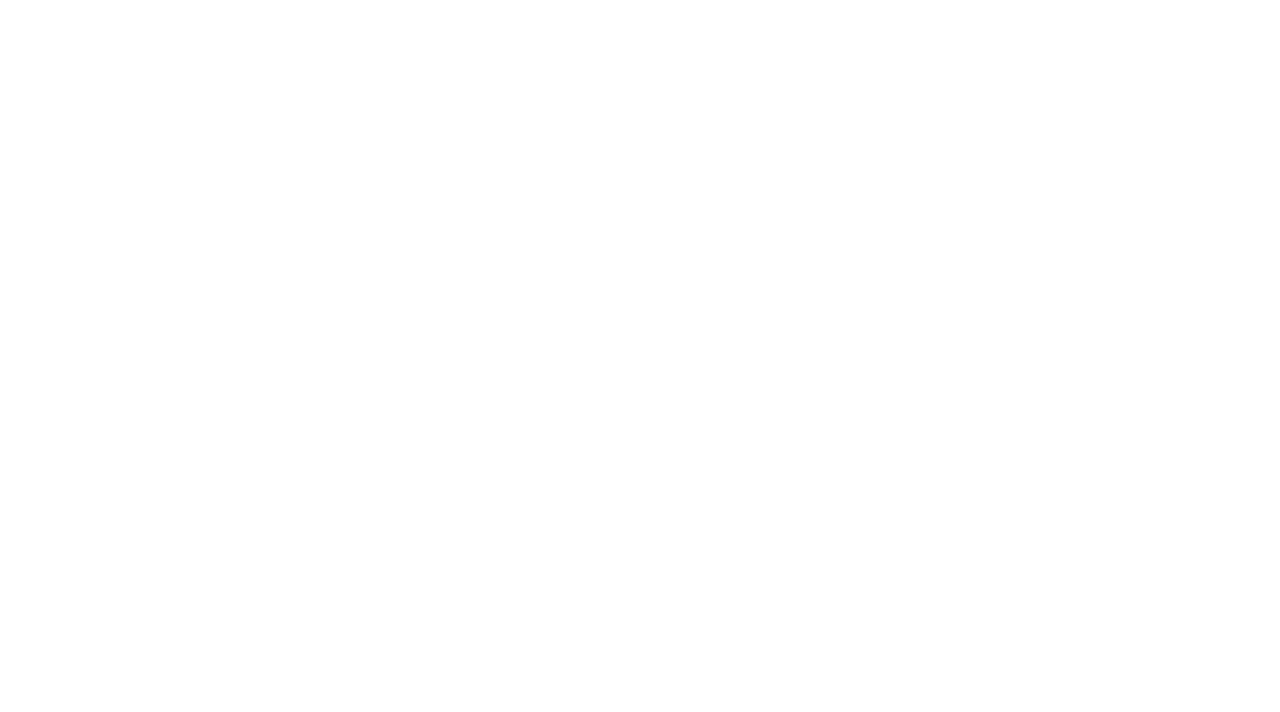
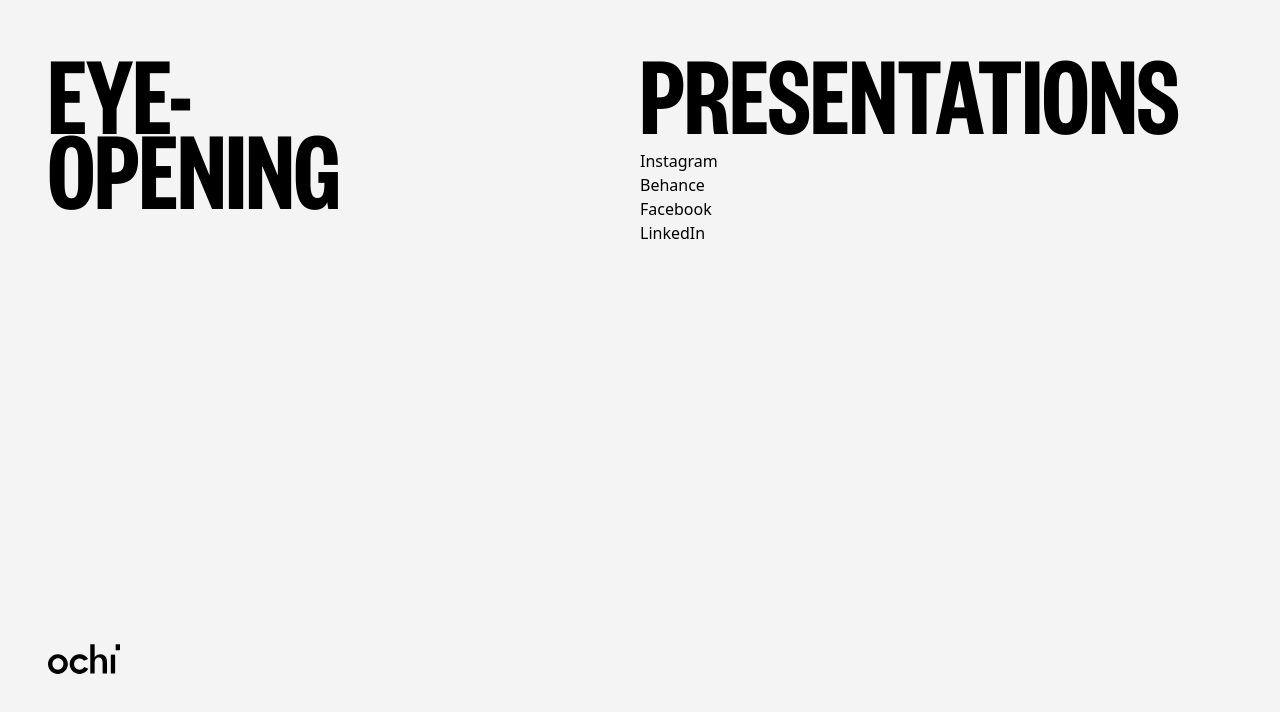
Before and after one commit to its-lakshya/OchiClone, a React (Vite) app: page / in a window 1280 px wide. Shown: the part 4503-5215 px from the top of the page. Before the commit the page ends 4457 px from the top, so only its background shows below. Built offline with nearby package versions, Linux system fonts and the light colour scheme.

Commit message:
feat: add footer and locomotive scroll

```diff
--- a/package.json
+++ b/package.json
@@ -10,6 +10,7 @@
     "preview": "vite preview"
   },
   "dependencies": {
+    "locomotive-scroll": "^5.0.0-beta.13",
     "react": "^18.3.1",
     "react-dom": "^18.3.1",
     "react-icons": "^5.2.1"
--- a/src/App.jsx
+++ b/src/App.jsx
@@ -3,11 +3,17 @@
 import Cards from './components/Cards'
 import Eyes from './components/Eyes'
 import Featured from './components/Featured'
+import Footer from './components/Footer'
 import LandingPage from './components/LandingPage'
 import Marquee from './components/Marquee'
 import Navbar from './components/Navbar'
+import LocomotiveScroll from "locomotive-scroll"
+
 
 function App() {
+
+  const locomotiveScroll = new LocomotiveScroll ();
+  console.log(locomotiveScroll)
 
   return (
     <div className='w-full min-h-screen bg-[#F1F1F1'>
@@ -18,6 +24,7 @@
       <Eyes/>
       <Featured/>
       <Cards/>
+      <Footer/>
     </div>
   )
 }
--- a/src/components/Featured.jsx
+++ b/src/components/Featured.jsx
@@ -1,6 +1,6 @@
 const Featured = () => {
   return (
-    <div className='w-full py-24'>
+    <div className='w-full py-24 bg-zinc-100'>
       <div className='w-full px-12 border-b-[1px] border-zinc-400 pb-8'>
         <h1 className='text-[3.7vw] font-neue-montreal tracking-tight'>Featured projects</h1>
       </div>
--- /dev/null
+++ b/src/components/Footer.jsx
@@ -0,0 +1,30 @@
+const Footer = () => {
+  return (
+    <div className='w-full flex h-screen bg-zinc-100 px-12 py-20'>
+      <div className='w-1/2 flex flex-col justify-between h-full font-founders-grotesk'>
+        <div className='heading'>
+          <h1 className='text-[9vw] uppercase leading-none -mb-10'>Eye-</h1>
+          <h1 className='text-[9vw] uppercase leading-none -mb-10'>Opening</h1>
+        </div>
+        <svg width="72" height="30" viewBox="0 0 72 30" fill="none" xmlns="http://www.w3.org/2000/svg">
+						<path d="M9.8393 10.2032C4.22951 10.3257 -0.0459221 14.7356 0.000372391 20.2752C0.0412204 25.3548 4.57808 30.3608 10.6862 29.9226C15.5145 29.5768 19.9015 25.4119 19.8525 20.0057C19.8035 14.5995 15.1904 10.0916 9.8393 10.2032ZM9.89649 25.7005C6.87101 25.7005 4.39834 23.1144 4.40924 19.9839C4.39525 19.2507 4.52792 18.522 4.79947 17.8407C5.07102 17.1594 5.47597 16.5392 5.99056 16.0164C6.50515 15.4937 7.11902 15.0789 7.79613 14.7966C8.47324 14.5142 9.19995 14.3698 9.93362 14.372C10.6673 14.3742 11.3931 14.5228 12.0686 14.8092C12.744 15.0956 13.3554 15.514 13.8668 16.0398C14.3783 16.5656 14.7796 17.1882 15.0471 17.8711C15.3146 18.554 15.4429 19.2834 15.4246 20.0166C15.4409 23.1008 12.9111 25.7059 9.88832 25.7005H9.89649Z" fill="currentColor"></path>
+						<path d="M62.8086 29.4855H67.1222V10.6372H62.8086V29.4855Z" fill="currentColor"></path>
+						<path d="M67.6816 0.172852V6.13439H71.5322C71.6738 6.13439 71.8046 6.13439 72.0006 6.11534V0.172852H67.6816Z" fill="currentColor"></path>
+						<path d="M31.5648 25.7016C28.5393 25.7016 26.0667 23.1156 26.0776 19.9851C26.0936 18.5291 26.6764 17.1366 27.7023 16.1029C28.7282 15.0692 30.1166 14.4757 31.573 14.4482C32.4198 14.4541 33.2537 14.6557 34.0095 15.0373C34.7654 15.4188 35.4227 15.97 35.9301 16.6477L40.0667 15.0144C38.2884 12.0853 35.0669 10.1145 31.4995 10.1989C25.8897 10.3214 21.6142 14.7313 21.6605 20.2709C21.7014 25.3505 26.2382 30.3565 32.3464 29.9183C33.9908 29.7803 35.5761 29.2408 36.9631 28.347C38.3501 27.4532 39.4963 26.2326 40.3009 24.7924L36.2542 22.9931C35.7705 23.8086 35.0851 24.486 34.2638 24.9604C33.4426 25.4347 32.5132 25.69 31.5648 25.7016Z" fill="currentColor"></path>
+						<path d="M52.4097 10.1387C51.2512 10.1119 50.1066 10.3947 49.0941 10.958C48.0816 11.5212 47.2379 12.3445 46.6501 13.3427V0.172852H42.293V29.4688H46.6501C46.6501 29.1721 46.6501 18.7816 46.6501 18.7816C46.6501 15.6946 47.8619 13.4352 50.8084 13.4352C54.6046 13.4352 54.6209 17.4178 54.6209 19.6962C54.6209 22.9165 54.6209 25.5189 54.6209 28.7393V29.4987H59.0271C59.0271 29.3708 59.0488 29.2728 59.0488 29.1721C59.0488 25.5108 59.0951 21.8522 59.0325 18.1909C58.9916 15.6538 58.5015 10.1387 52.4097 10.1387Z" fill="currentColor"></path>
+				</svg>
+      </div>
+      <div className='w-1/2'>
+        <h1 className='text-[9vw] uppercase leading-none font-founders-grotesk'>Presentations</h1>
+        <div className='details flex flex-col'>
+          <a href="#" className='bolck'>Instagram</a>
+          <a href="#" className='bolck'>Behance</a>
+          <a href="#" className='bolck'>Facebook</a>
+          <a href="#" className='bolck'>LinkedIn</a>
+        </div>
+      </div>
+    </div>
+  )
+}
+
+export default Footer
```
Also changed, not shown: 1 other file (tests, documents, lock files or other folders).
